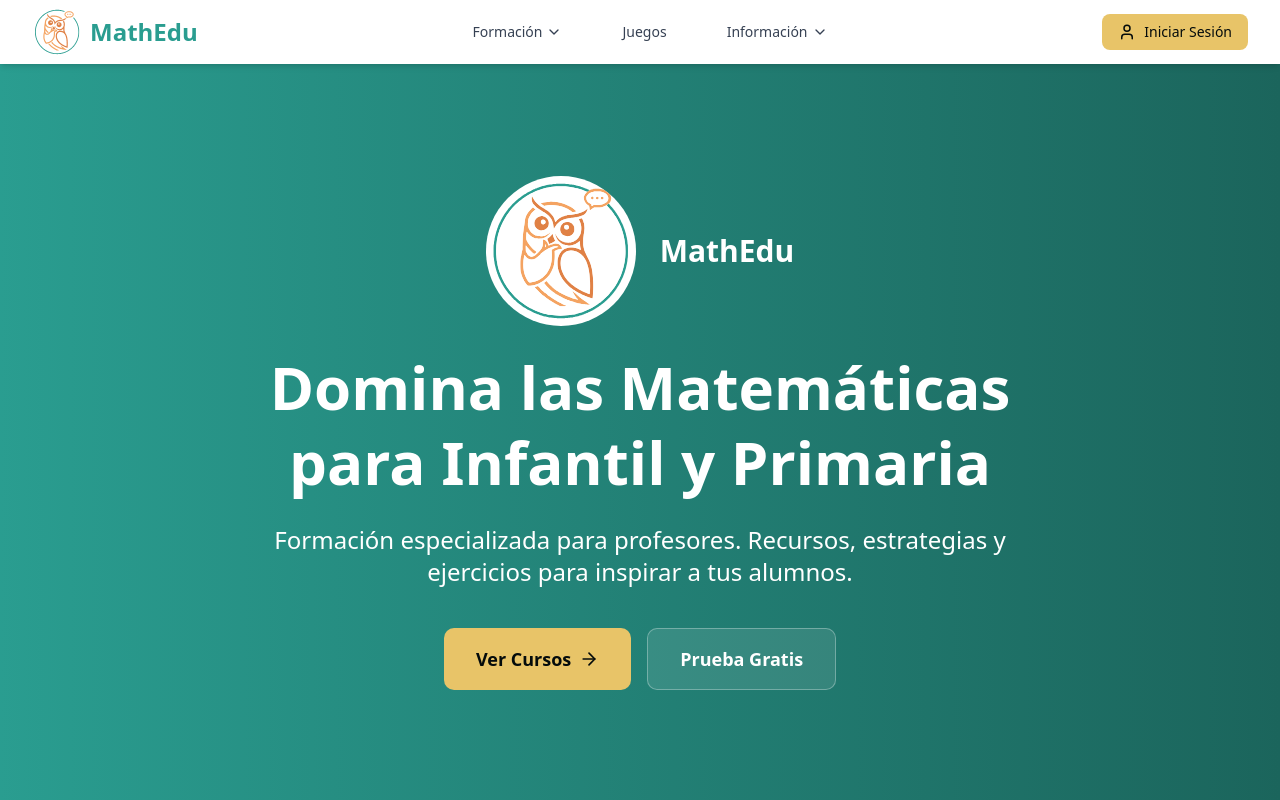
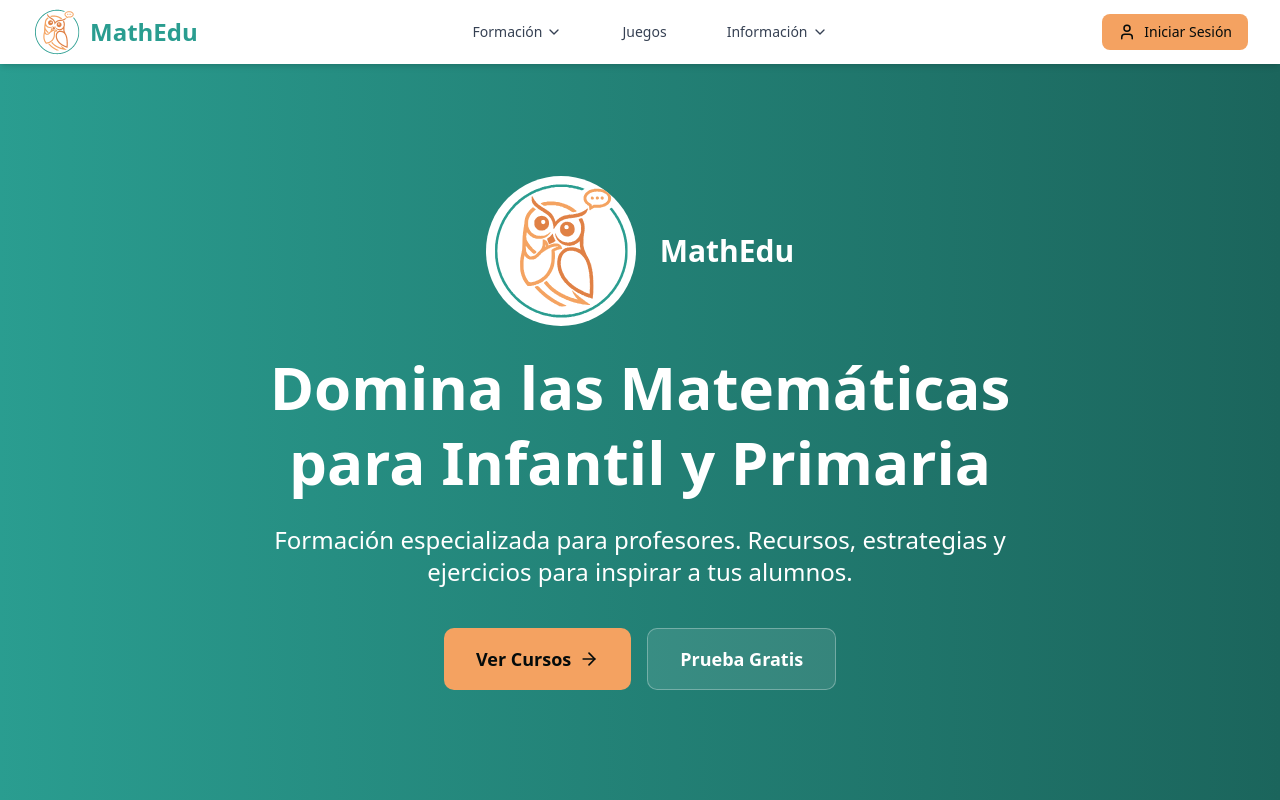
Before and after one commit to manu-reco/math-web, a Next.js app: page / in a window 1280 px wide. Shown: the top 800 px of the page. Built offline with nearby package versions, Linux system fonts and the light colour scheme.

Commit message:
Update secondary color palette and logo image
Adjusted the secondary and secondary-hover color variables in globals.css for improved color consistency. Updated the homepage logo image source to use 'logo buho circulo color.svg' instead of 'logo buho relleno color.svg'.

```diff
--- a/src/app/globals.css
+++ b/src/app/globals.css
@@ -57,9 +57,9 @@
   --primary: oklch(63.07% 0.101 183.85);
   --primary-foreground: oklch(0.985 0 0);
   --primary-hover: oklch(46.00% 0.072 183.34);
-  --secondary: oklch(83.30% 0.119 88.35);
+  --secondary: oklch(78.056% 0.12683 57.839);
   --secondary-foreground: oklch(0.205 0 0);
-  --secondary-hover: oklch(0.78 0.156 96.252);
+  --secondary-hover: oklch(69.398% 0.13947 50.218);
   --muted: oklch(0.97 0 0);
   --muted-foreground: oklch(0.556 0 0);
   --accent: oklch(78.43% 0.126 59.00);
--- a/src/app/page.tsx
+++ b/src/app/page.tsx
@@ -11,7 +11,7 @@ export default function Home() {
           <div className="max-w-3xl mx-auto text-center">
             <div className="flex items-center gap-6 mb-6 justify-center">
               <Image
-                src="/logo buho relleno color.svg"
+                src="/logo buho circulo color.svg"
                 alt="MathEdu Logo"
                 width={150}
                 height={150}
```
